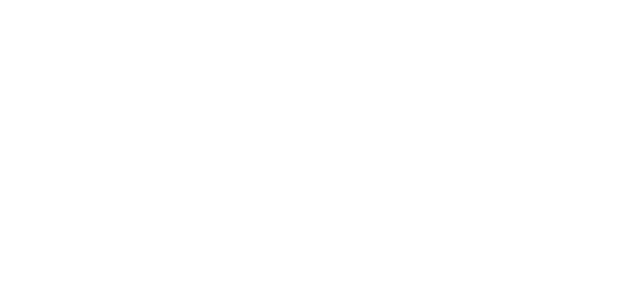
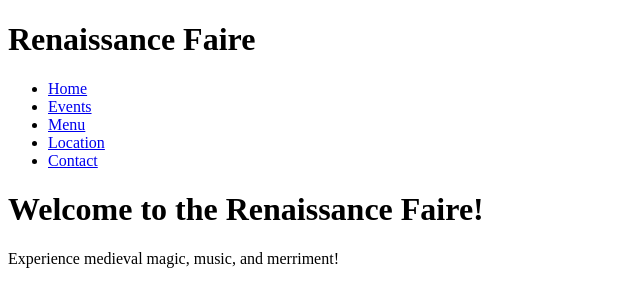
Before and after one commit to JCBrown602/ct-event-center, a plain HTML site: page index.html in a window 1280 px wide. Shown: the whole page, without its empty margins (0-640 px from the left). Drawn offline with Linux system fonts and the light colour scheme.

Commit message:
Add reusable header component run by JS include script

```diff
--- /dev/null
+++ b/components/header.html
@@ -0,0 +1,12 @@
+<header>
+    <h1>Renaissance Faire</h1>
+    <nav>
+      <ul>
+        <li><a href="index.html">Home</a></li>
+        <li><a href="events.html">Events</a></li>
+        <li><a href="menu.html">Menu</a></li>
+        <li><a href="location.html">Location</a></li>
+        <li><a href="contact.html">Contact</a></li>
+      </ul>
+    </nav>
+  </header>
--- a/index.html
+++ b/index.html
@@ -3,9 +3,16 @@
 <head>
     <meta charset="UTF-8">
     <meta name="viewport" content="width=device-width, initial-scale=1.0">
-    <title>Document</title>
+    <title>Renaissance Faire</title>
 </head>
 <body>
+    <div data-include="components/header.html"></div>
 
+    <main>
+        <h1>Welcome to the Renaissance Faire!</h1>
+        <p>Experience medieval magic, music, and merriment!</p>
+      </main>
+
+      <script src="js/includes.js"></script>
 </body>
 </html>
--- /dev/null
+++ b/js/includes.js
@@ -0,0 +1,25 @@
+/* Component Loader for header.html and footer.html
+*/
+// Wait for DOM to load and look for data-include selectors
+document.addEventListener("DOMContentLoaded", () => {
+    const includeElements = document.querySelectorAll("[data-include]");
+
+    // Loop through found selectors
+    includeElements.forEach(async (el) => {
+      const file = el.getAttribute("data-include");
+      if (file) {
+        try {
+            // Async fetch
+            const response = await fetch(file);
+            if (!response.ok) throw new Error(`Could not load ${file}`);
+            // Convert file to text
+            const html = await response.text();
+            // Insert it in place of data-include
+            el.innerHTML = html;
+        } catch (err) {
+            console.error(err);
+            el.innerHTML = "<p style='color:red;'>Component failed to load.</p>";
+        }
+      }
+    });
+  });
```
